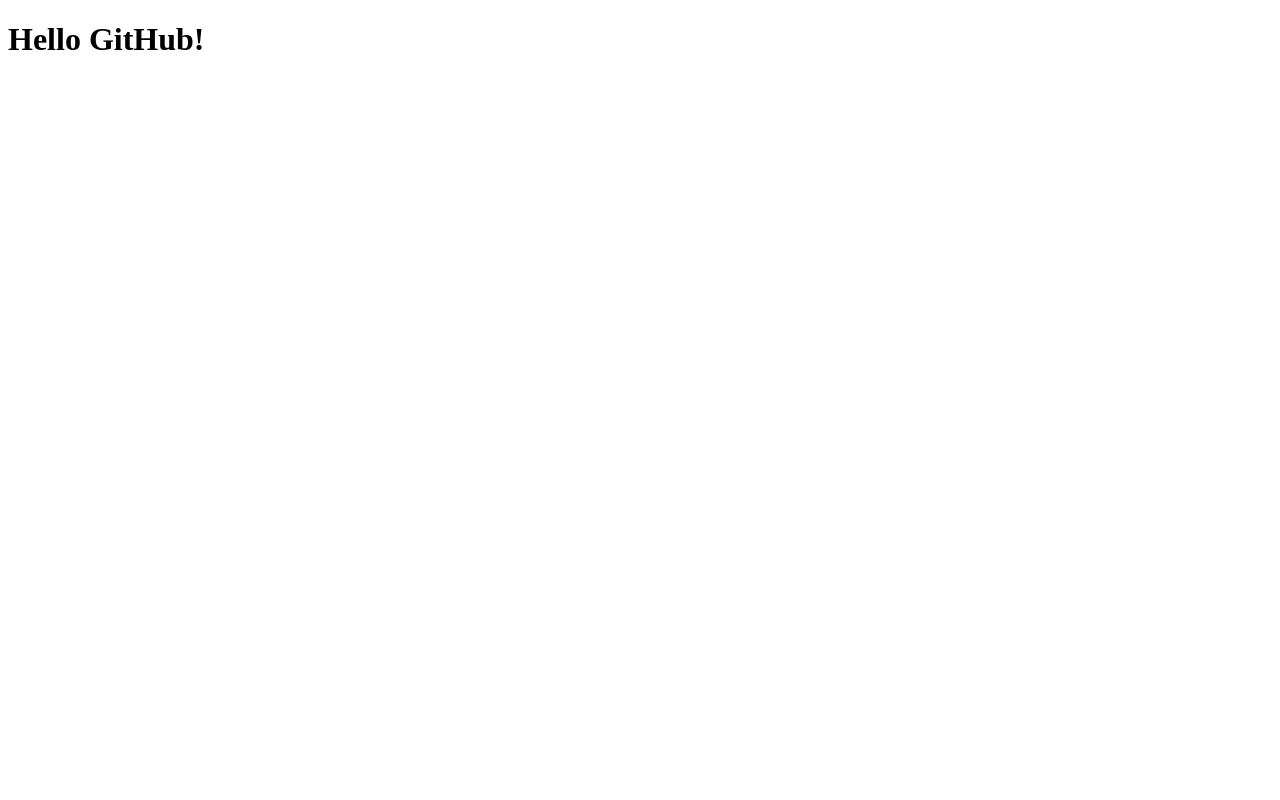
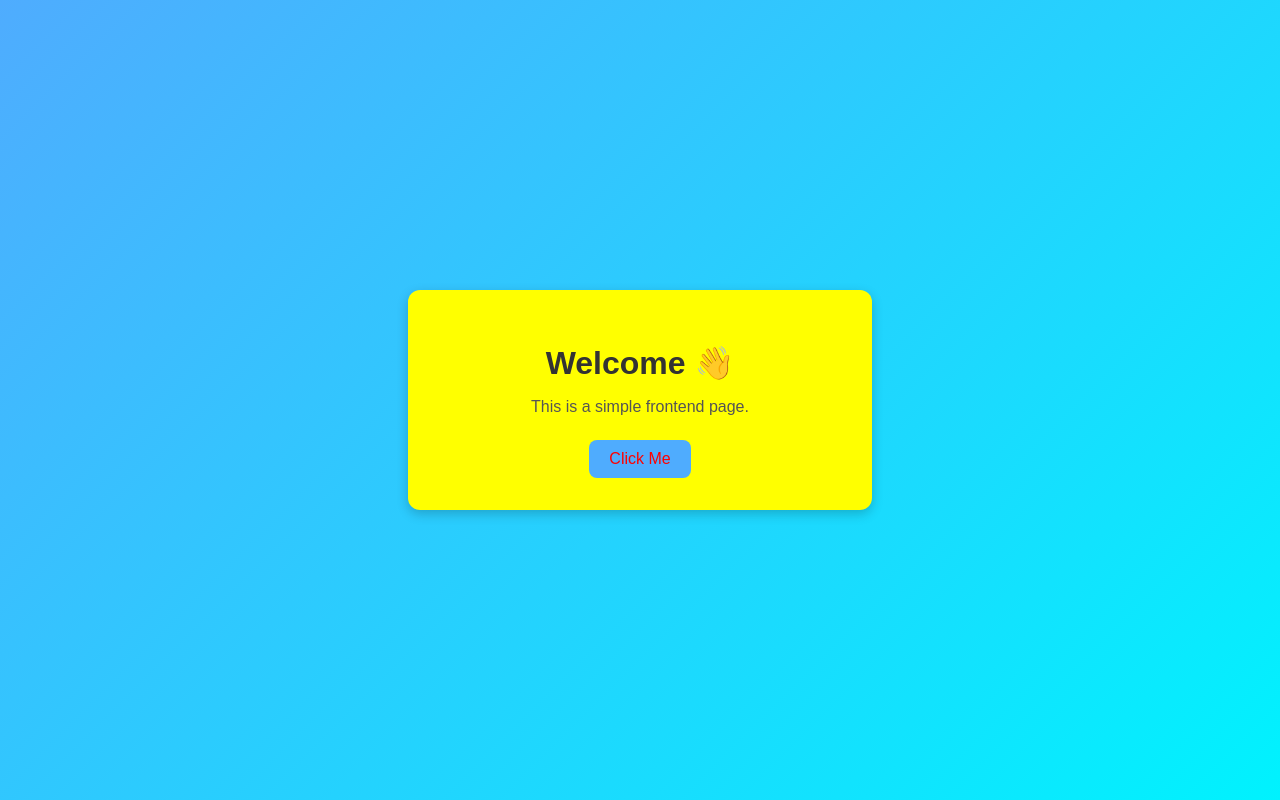
Before and after one commit to victorrathore/autogen-static-site, a plain HTML site: page index.html in a window 1280 px wide. Drawn offline with Linux system fonts and the light colour scheme.

Commit message:
Updated index.html with new content

```diff
--- a/index.html
+++ b/index.html
@@ -1,5 +1,62 @@
 <!DOCTYPE html>
-<html>
-<head><title>My Site</title></head>
-<body><h1>Hello GitHub!</h1></body>
+<html lang="en">
+<head>
+  <meta charset="UTF-8">
+  <meta name="viewport" content="width=device-width, initial-scale=1.0">
+  <title>Simple Frontend</title>
+  <style>
+    body {
+      font-family: Arial, sans-serif;
+      margin: 0;
+      padding: 0;
+      display: flex;
+      justify-content: center;
+      align-items: center;
+      height: 100vh;
+      background: linear-gradient(135deg, #4facfe, #00f2fe);
+    }
+
+    .container {
+      background: yellow;
+      padding: 2rem;
+      border-radius: 12px;
+      text-align: center;
+      box-shadow: 0 4px 12px rgba(0,0,0,0.2);
+      max-width: 400px;
+      width: 90%;
+    }
+
+    h1 {
+      margin-bottom: 1rem;
+      color: #333;
+    }
+
+    p {
+      margin-bottom: 1.5rem;
+      color: #555;
+    }
+
+    .btn {
+      padding: 10px 20px;
+      background: #4facfe;
+      color: red;
+      border: none;
+      border-radius: 8px;
+      cursor: pointer;
+      font-size: 1rem;
+      transition: background 0.3s;
+    }
+
+    .btn:hover {
+      background: #00c6ff;
+    }
+  </style>
+</head>
+<body>
+  <div class="container">
+    <h1>Welcome 👋</h1>
+    <p>This is a simple frontend page.</p>
+    <button class="btn">Click Me</button>
+  </div>
+</body>
 </html>
```
